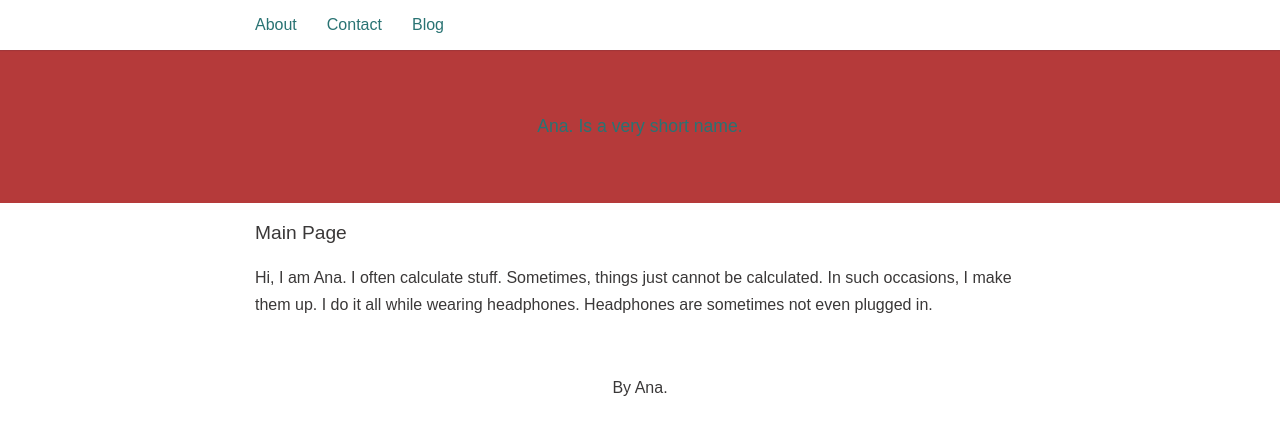
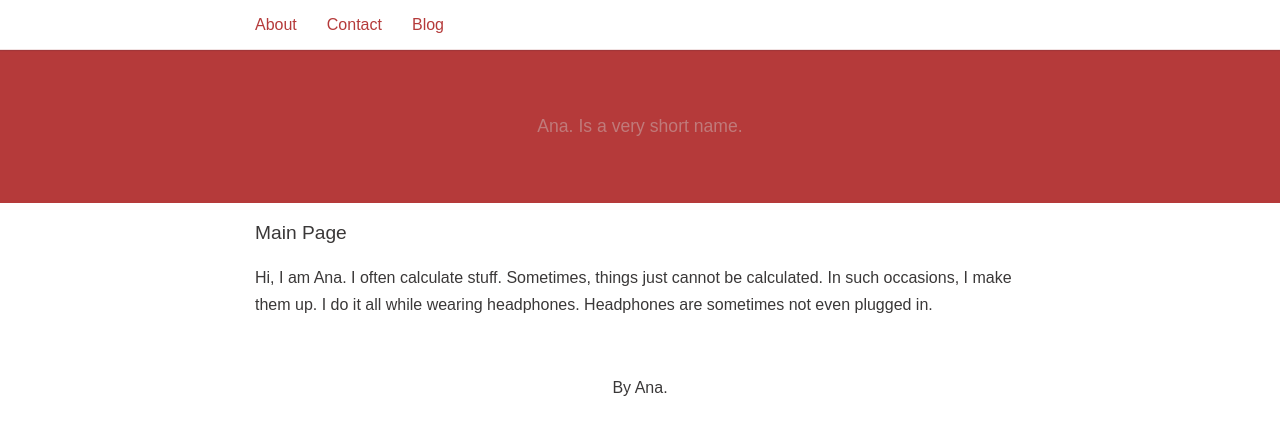
Before and after one commit to electro-swing/electro-swing.github.io, a Jekyll site: the page built from index.html, in a window 1280 px wide. Shown: the top 435 px of the page. Built offline with Jekyll 4.4.1, drawn with Linux system fonts in a browser that asks for light colours; some web fonts are replaced.

Commit message:
Update _base.scss

```diff
--- a/_sass/_base.scss
+++ b/_sass/_base.scss
@@ -1,12 +1,12 @@
 $content-width: 800px;
-$main: #297373;
+$main: #C07A7A;
 $font-style: 'Ariel', sans-serif;
 $font-color: #3a3838;
-$link-color: #297373;
+$link-color: #B53A3A;
 $link-hover-color: $main;
 $heading-font: 'Ariel', sans-serif;
 $heading-font-color: #3a3838;
-$light: #E7EDF4;
+$light: #C07A7A;
 $header: #B53A3A;
 
 *,
```
